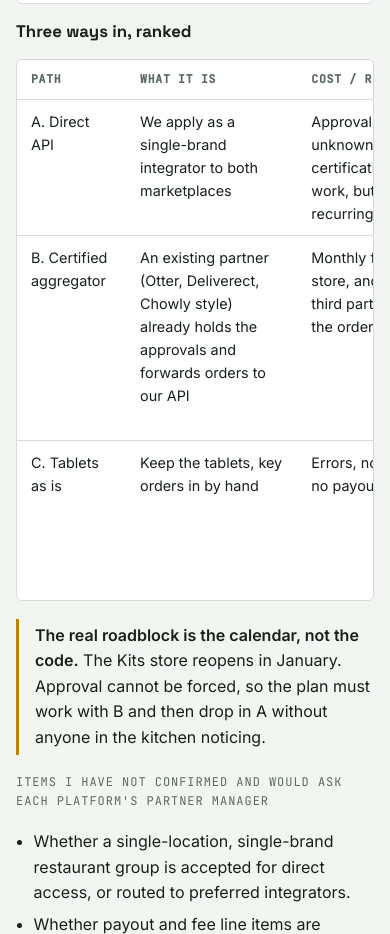
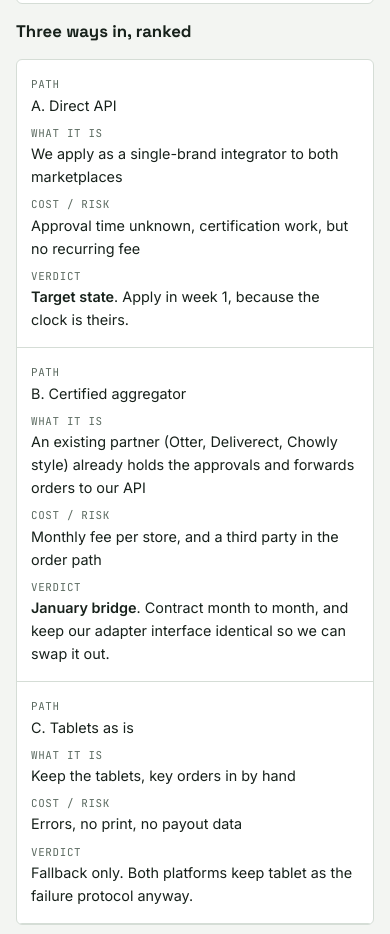
Before and after one commit to tacworkhome/tractor-order-book, a plain HTML site: page index.html in a window 390 px wide. Shown: the part 3298-4232 px from the top of the page. Drawn offline with Linux system fonts and the light colour scheme.

Commit message:
Stack wide tables on mobile
Co-Authored-By: Claude Sonnet 5.5 <noreply@anthropic.com>

```diff
--- a/index.html
+++ b/index.html
@@ -54,6 +54,13 @@ section{display:flex;flex-direction:column;gap:18px;min-width:0}
   #book{min-width:0}#book th,#book td{padding:10px 8px}
   #book th:nth-child(3),#book td:nth-child(3){display:none}
   span.swipe{display:block}}
+@media(max-width:560px){
+  table.stack{min-width:0}
+  table.stack tr:first-child{display:none}
+  table.stack tr{display:block;padding:12px 14px;border-bottom:1px solid var(--line)}
+  table.stack td{display:block;padding:4px 0;border:0}
+  table.stack td::before{content:attr(data-label);display:block;font-family:var(--mono);font-size:.68rem;letter-spacing:.06em;text-transform:uppercase;color:var(--muted)}
+}
 .swipe{display:none;font-family:var(--mono);font-size:.72rem;color:var(--muted)}
 .card{background:var(--surface);border:1px solid var(--line);border-radius:6px;padding:18px;display:flex;flex-direction:column;gap:8px;min-width:0}
 .card p,.card li{color:var(--muted);font-size:.95rem}
@@ -227,6 +234,13 @@ a{color:var(--green)}
 
 <script>
 (function(){
+  document.querySelectorAll('table').forEach(function(t){
+    if(t.id==='book') return;
+    var rows=t.querySelectorAll('tr'); if(!rows.length) return;
+    var heads=[].map.call(rows[0].children,function(h){return h.textContent;});
+    t.classList.add('stack');
+    [].slice.call(rows,1).forEach(function(r){[].forEach.call(r.children,function(c,i){c.setAttribute('data-label',heads[i]||'');});});
+  });
   var n=1040, menu={
     "DoorDash":[["Brisket sandwich","Grill"],["Slaw","Cold"]],
     "Uber Eats":[["Pulled pork bowl","Grill"],["Pickles","Cold"],["Brownie","Expo"]],
```
